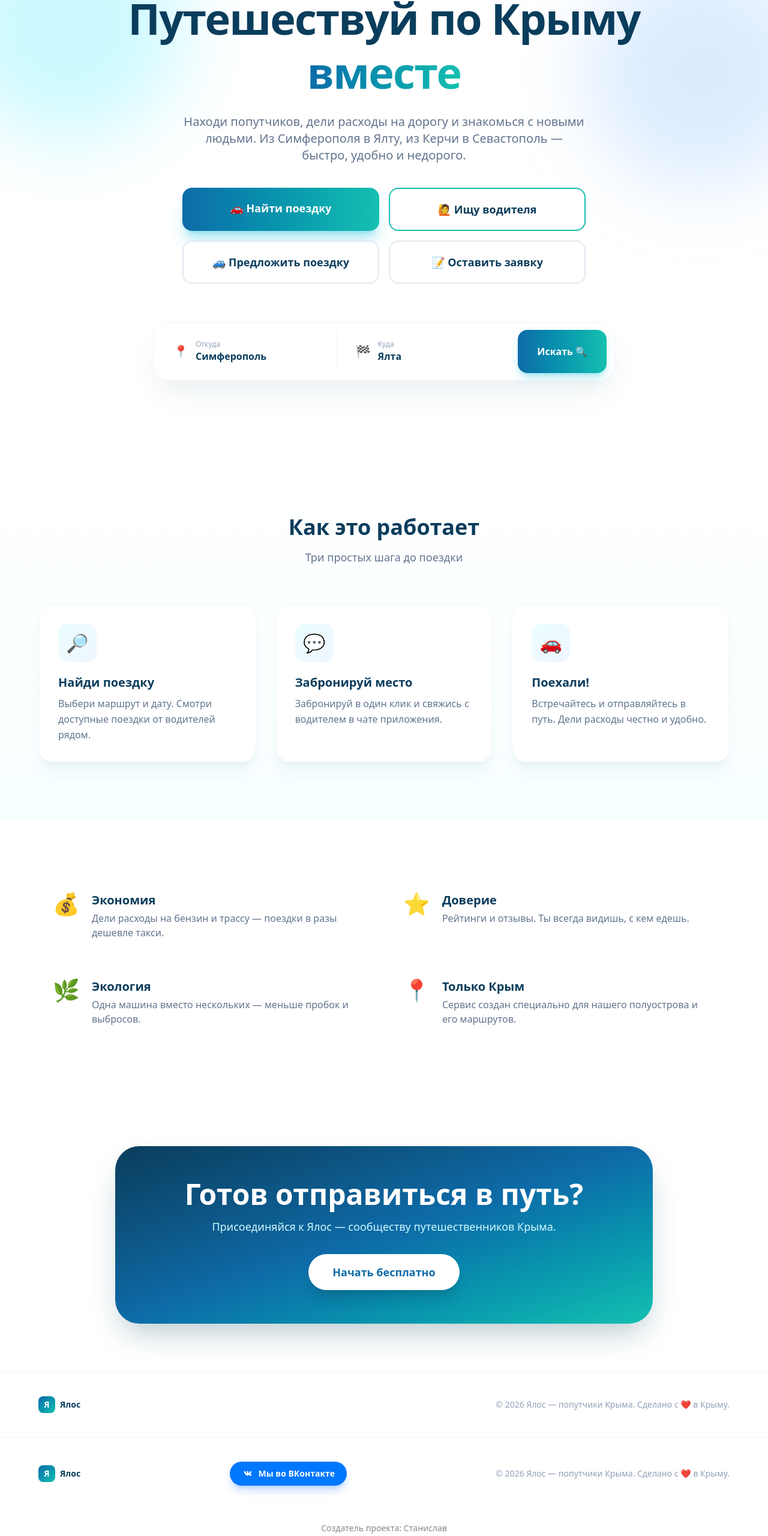
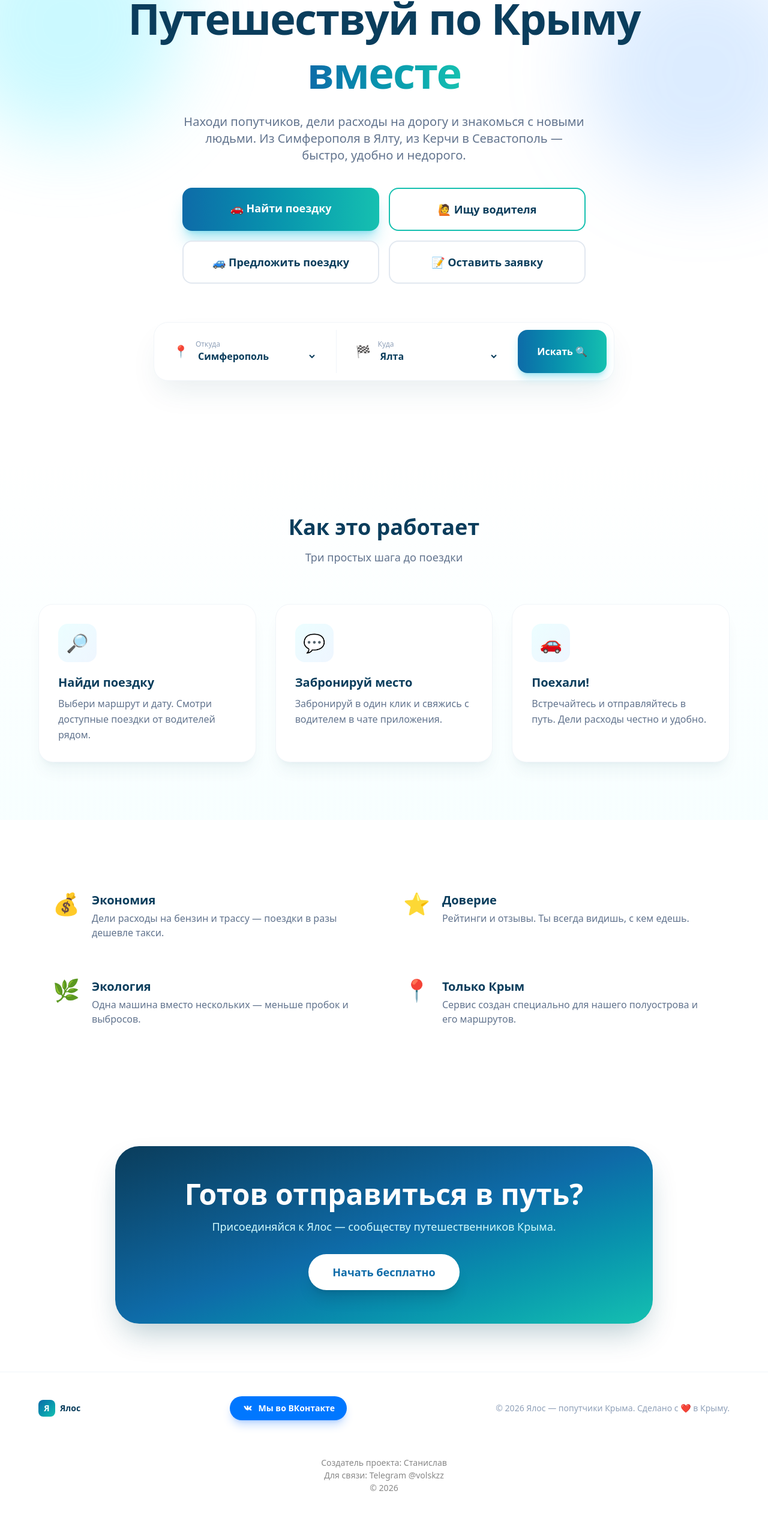
Before and after one commit to prahinstas555-svg/poputchiki, a Next.js app: page / in a window 1280 px wide. Shown: the part 233-2794 px from the top of the page at 60% size. After the commit the page ends 2744 px from the top, so only its background shows below. Built offline with nearby package versions, Linux system fonts and the light colour scheme.

Commit message:
Update page.tsx

```diff
--- a/app/page.tsx
+++ b/app/page.tsx
@@ -4,9 +4,18 @@ import { useState, useEffect } from 'react'
 import { supabase } from '../lib/supabase'
 import { useRouter } from 'next/navigation'
 
+const CITIES = [
+  "Симферополь", "Севастополь", "Ялта", "Керчь", "Евпатория",
+  "Феодосия", "Джанкой", "Алушта", "Бахчисарай", "Саки",
+  "Судак", "Армянск", "Красноперекопск", "Белогорск", "Щёлкино",
+  "Гурзуф", "Коктебель", "Николаевка", "Черноморское", "Форос"
+]
+
 export default function Home() {
   const router = useRouter()
   const [user, setUser] = useState<any>(null)
+  const [from, setFrom] = useState("Симферополь")
+  const [to, setTo] = useState("Ялта")
 
   useEffect(() => {
     supabase.auth.getUser().then(({ data }) => {
@@ -19,6 +28,11 @@ export default function Home() {
     setUser(null)
     router.refresh()
   }
+
+  const handleSearch = () => {
+    router.push(`/trips?from=${encodeURIComponent(from)}&to=${encodeURIComponent(to)}`)
+  }
+
   return (
     <main className="min-h-screen bg-white overflow-hidden">
       {/* ===== ШАПКА ===== */}
@@ -111,25 +125,45 @@ export default function Home() {
           </div>
         </div>
 
+        {/* ===== ПОИСКОВАЯ СТРОКА ===== */}
         <div className="animate-fadeUp animate-delay-3 relative max-w-3xl mx-auto mt-16 bg-white rounded-3xl shadow-2xl shadow-cyan-900/10 border border-slate-100 p-3 flex flex-col md:flex-row gap-3">
           <div className="flex-1 flex items-center gap-3 px-5 py-4 rounded-2xl hover:bg-slate-50 transition">
             <span className="text-[#16c0b0] text-xl">📍</span>
-            <div className="text-left">
+            <div className="text-left w-full">
               <div className="text-xs text-slate-400 font-medium">Откуда</div>
-              <div className="font-semibold text-[#0a3d5c]">Симферополь</div>
+              <select
+                value={from}
+                onChange={(e) => setFrom(e.target.value)}
+                className="font-semibold text-[#0a3d5c] bg-transparent outline-none cursor-pointer w-full"
+              >
+                {CITIES.map((c) => (
+                  <option key={c} value={c}>{c}</option>
+                ))}
+              </select>
             </div>
           </div>
           <div className="hidden md:block w-px bg-slate-100"></div>
           <div className="flex-1 flex items-center gap-3 px-5 py-4 rounded-2xl hover:bg-slate-50 transition">
             <span className="text-[#0e6ba8] text-xl">🏁</span>
-            <div className="text-left">
+            <div className="text-left w-full">
               <div className="text-xs text-slate-400 font-medium">Куда</div>
-              <div className="font-semibold text-[#0a3d5c]">Ялта</div>
+              <select
+                value={to}
+                onChange={(e) => setTo(e.target.value)}
+                className="font-semibold text-[#0a3d5c] bg-transparent outline-none cursor-pointer w-full"
+              >
+                {CITIES.map((c) => (
+                  <option key={c} value={c}>{c}</option>
+                ))}
+              </select>
             </div>
           </div>
-          <a href="/trips" className="bg-gradient-to-r from-[#0e6ba8] to-[#16c0b0] text-white px-8 py-4 rounded-2xl font-semibold shadow-lg shadow-cyan-500/30 hover:scale-105 transition flex items-center justify-center">
+          <button
+            onClick={handleSearch}
+            className="bg-gradient-to-r from-[#0e6ba8] to-[#16c0b0] text-white px-8 py-4 rounded-2xl font-semibold shadow-lg shadow-cyan-500/30 hover:scale-105 transition flex items-center justify-center"
+          >
             Искать 🔍
-          </a>
+          </button>
         </div>
       </section>
 
@@ -209,20 +243,7 @@ export default function Home() {
             </div>
             <span className="font-bold text-[#0a3d5c]">Ялос</span>
           </div>
-          <p>© 2026 Ялос — попутчики Крыма. Сделано с ❤️ в Крыму.</p>
-        </div>
-      </footer>
-            {/* ===== ПОДВАЛ ===== */}
-      <footer className="border-t border-slate-100 py-10 px-6">
-        <div className="max-w-6xl mx-auto flex flex-col md:flex-row items-center justify-between gap-4 text-slate-400 text-sm">
-          <div className="flex items-center gap-2">
-            <div className="w-7 h-7 rounded-lg bg-gradient-to-br from-[#0e6ba8] to-[#16c0b0] flex items-center justify-center text-white font-bold text-sm">
-              Я
-            </div>
-            <span className="font-bold text-[#0a3d5c]">Ялос</span>
-          </div>
 
-          {/* Кнопка ВКонтакте */}
           <a
             href="https://vk.com/yaloscrim"
             target="_blank"
```
